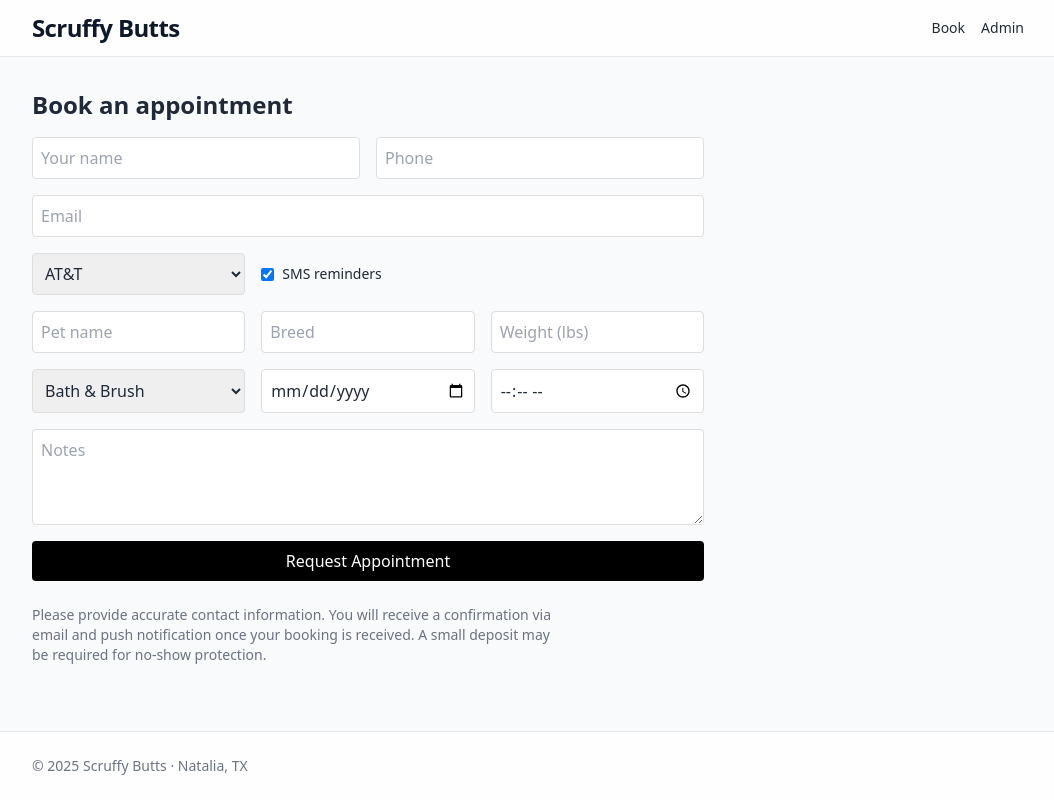
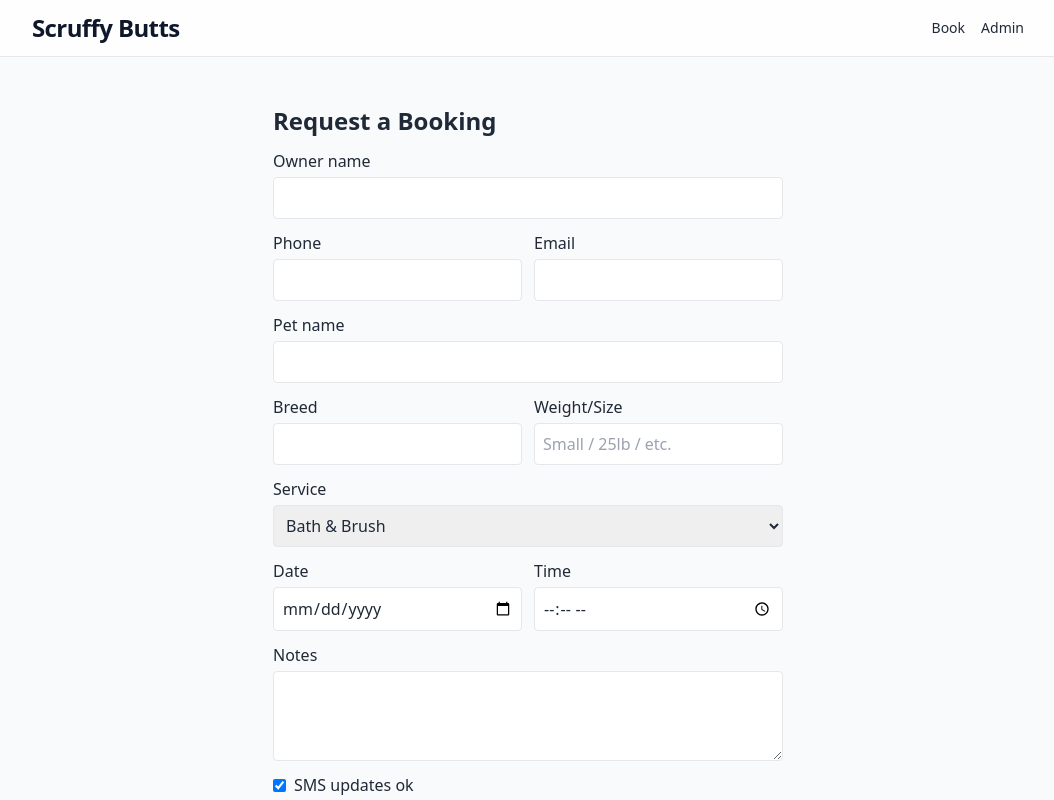
Before and after one commit to JimmysRanch/scruffy-butts-pwa-final, a Next.js app: page / in a window 1280 px wide. Shown: the top 800 px of the page, without its empty margins (112-1166 px from the left). Built offline with nearby package versions, Linux system fonts and the light colour scheme.

Commit message:
Update AppointmentForm.tsx

```diff
--- a/components/AppointmentForm.tsx
+++ b/components/AppointmentForm.tsx
@@ -1,85 +1,184 @@
-'use client'
-import { useState } from 'react'
+'use client';
+
+import React, { useState } from 'react';
+import { createClient } from '@supabase/supabase-js';
+
+// === Supabase client (your creds) ===
+const supa = createClient(
+  'https://tzbybtluhzntfhjexptw.supabase.co',
+  'eyJhbGciOiJIUzI1NiIsInR5cCI6IkpXVCJ9.eyJpc3MiOiJzdXBhYmFzZSIsInJlZiI6InR6YnlidGx1aHpudGZoamV4cHR3Iiwicm9sZSI6ImFub24iLCJpYXQiOjE3NTY0MTkxNzIsImV4cCI6MjA3MTk5NTE3Mn0.E-2Y9CupjktT67UwkCP3Bm7-cBDmkolk2RIo_sPyRHQ'
+);
+
+type FormState = {
+  ownerName: string;
+  phone: string;
+  email: string;
+  carrier: string;
+  smsOptIn: boolean;
+  petName: string;
+  breed: string;
+  weight: string; // we'll also use as size
+  service: string;
+  notes: string;
+  date: string; // YYYY-MM-DD
+  time: string; // HH:MM (24h)
+};
 
 export default function AppointmentForm() {
-  const [form, setForm] = useState({
-    ownerName: '', phone: '', email: '', carrier: 'AT&T', smsOptIn: true,
-    petName: '', breed: '', weight: '',
-    service: 'Bath & Brush', notes: '',
-    date: '', time: ''
-  })
-  const [submitting, setSubmitting] = useState(false)
-  const [ok, setOk] = useState<string | null>(null)
-  const [err, setErr] = useState<string | null>(null)
+  const [form, setForm] = useState<FormState>({
+    ownerName: '',
+    phone: '',
+    email: '',
+    carrier: 'AT&T',
+    smsOptIn: true,
+    petName: '',
+    breed: '',
+    weight: '',
+    service: 'Bath & Brush',
+    notes: '',
+    date: '',
+    time: '',
+  });
 
-  const change = (e: any) => {
-    const v = e.target.type === 'checkbox' ? e.target.checked : e.target.value
-    setForm({ ...form, [e.target.name]: v })
-  }
+  const [submitting, setSubmitting] = useState(false);
+  const [ok, setOk] = useState<string | null>(null);
+  const [err, setErr] = useState<string | null>(null);
 
-  const submit = async (e: any) => {
-    e.preventDefault()
-    setSubmitting(true); setOk(null); setErr(null)
+  const change = (e: React.ChangeEvent<HTMLInputElement | HTMLTextAreaElement | HTMLSelectElement>) => {
+    const v = (e.target as HTMLInputElement).type === 'checkbox'
+      ? (e.target as HTMLInputElement).checked
+      : e.target.value;
+    setForm({ ...form, [e.target.name]: v } as FormState);
+  };
+
+  // === helper that writes to Supabase ===
+  const submit = async (e: React.FormEvent) => {
+    e.preventDefault();
+    setSubmitting(true);
+    setOk(null);
+    setErr(null);
+
     try {
-      const res = await fetch('/api/appointments', {
-        method: 'POST',
-        headers: { 'Content-Type': 'application/json' },
-        body: JSON.stringify(form)
-      })
-      const data = await res.json()
-      if (!res.ok) throw new Error(data.error || 'Failed')
-      setOk('Appointment requested! Check your email/text for confirmation.')
+      if (!form.date || !form.time || !form.ownerName || !form.petName) {
+        throw new Error('Please fill date, time, owner name, and pet name.');
+      }
+
+      // 1) create booking row
+      const { data: booking, error: bErr } = await supa
+        .from('bookings')
+        .insert({
+          when_date: form.date,           // date column
+          when_time: form.time,           // text HH:MM
+          owner_name: form.ownerName,
+          status: 'booked',
+          // optional: created_at auto
+        })
+        .select('id')
+        .single();
+
+      if (bErr) throw bErr;
+      if (!booking?.id) throw new Error('No booking id returned.');
+
+      // 2) add dog linked to the booking
+      const { error: dErr } = await supa
+        .from('booking_dogs')
+        .insert({
+          booking_id: booking.id,
+          dog_name: form.petName,
+          size: form.weight || 'Medium',
+          service: form.service || 'Bath & Brush',
+          // you can add breed/notes as extra columns later if you add them in the table
+        });
+
+      if (dErr) throw dErr;
+
+      setOk('✅ Booking saved!');
+      // (optional) clear only some fields
+      setForm({ ...form, notes: '', date: '', time: '' });
     } catch (e: any) {
-      setErr(e.message)
+      setErr(e.message || 'Failed to save booking.');
     } finally {
-      setSubmitting(false)
+      setSubmitting(false);
     }
-  }
+  };
 
   return (
-    <form onSubmit={submit} className="grid gap-4 max-w-2xl">
-      <h2 className="text-2xl font-bold">Book an appointment</h2>
-      <div className="grid md:grid-cols-2 gap-4">
-        <input name="ownerName" placeholder="Your name" className="input" value={form.ownerName} onChange={change} required />
-        <input name="phone" placeholder="Phone" className="input" value={form.phone} onChange={change} required />
-        <input name="email" placeholder="Email" className="input md:col-span-2" value={form.email} onChange={change} />
-      </div>
-      <div className="grid md:grid-cols-3 gap-4">
-        <select name="carrier" className="input" value={form.carrier} onChange={change}>
-          <option>AT&T</option><option>Verizon</option><option>T-Mobile</option>
-          <option>Cricket</option><option>Boost Mobile</option><option>US Cellular</option>
-          <option>MetroPCS</option><option>Google Fi</option><option>Straight Talk</option>
-          <option>Other/Unknown</option>
-        </select>
-        <label className="flex items-center gap-2 text-sm">
-          <input type="checkbox" name="smsOptIn" checked={form.smsOptIn} onChange={change} />
-          SMS reminders
+    <form onSubmit={submit} className="grid gap-3 max-w-xl mx-auto p-4">
+      <h2 className="text-2xl font-bold">Request a Booking</h2>
+
+      {ok && <div className="p-2 rounded border border-green-300 bg-green-50 text-green-800">{ok}</div>}
+      {err && <div className="p-2 rounded border border-rose-300 bg-rose-50 text-rose-800">{err}</div>}
+
+      <label className="grid gap-1">
+        <span>Owner name</span>
+        <input name="ownerName" value={form.ownerName} onChange={change} className="border rounded p-2" required />
+      </label>
+
+      <div className="grid sm:grid-cols-2 gap-3">
+        <label className="grid gap-1">
+          <span>Phone</span>
+          <input name="phone" value={form.phone} onChange={change} className="border rounded p-2" />
+        </label>
+        <label className="grid gap-1">
+          <span>Email</span>
+          <input type="email" name="email" value={form.email} onChange={change} className="border rounded p-2" />
         </label>
       </div>
-      <div className="grid md:grid-cols-3 gap-4">
-        <input name="petName" placeholder="Pet name" className="input" value={form.petName} onChange={change} required />
-        <input name="breed" placeholder="Breed" className="input" value={form.breed} onChange={change} />
-        <input name="weight" placeholder="Weight (lbs)" className="input" value={form.weight} onChange={change} />
+
+      <label className="grid gap-1">
+        <span>Pet name</span>
+        <input name="petName" value={form.petName} onChange={change} className="border rounded p-2" required />
+      </label>
+
+      <div className="grid sm:grid-cols-2 gap-3">
+        <label className="grid gap-1">
+          <span>Breed</span>
+          <input name="breed" value={form.breed} onChange={change} className="border rounded p-2" />
+        </label>
+        <label className="grid gap-1">
+          <span>Weight/Size</span>
+          <input name="weight" value={form.weight} onChange={change} className="border rounded p-2" placeholder="Small / 25lb / etc." />
+        </label>
       </div>
-      <div className="grid md:grid-cols-3 gap-4">
-        <select name="service" className="input" value={form.service} onChange={change}>
+
+      <label className="grid gap-1">
+        <span>Service</span>
+        <select name="service" value={form.service} onChange={change} className="border rounded p-2">
           <option>Bath & Brush</option>
-          <option>Full Groom</option>
-          <option>Puppy Intro</option>
-          <option>Nail Trim</option>
+          <option>Full Groom (Small)</option>
+          <option>Full Groom (Medium)</option>
+          <option>Deshedding Add-on</option>
         </select>
-        <input type="date" name="date" className="input" value={form.date} onChange={change} required />
-        <input type="time" name="time" className="input" value={form.time} onChange={change} required />
+      </label>
+
+      <div className="grid sm:grid-cols-2 gap-3">
+        <label className="grid gap-1">
+          <span>Date</span>
+          <input type="date" name="date" value={form.date} onChange={change} className="border rounded p-2" required />
+        </label>
+        <label className="grid gap-1">
+          <span>Time</span>
+          <input type="time" name="time" value={form.time} onChange={change} className="border rounded p-2" required />
+        </label>
       </div>
-      <textarea name="notes" placeholder="Notes" className="input min-h-24" value={form.notes} onChange={change} />
-      <button disabled={submitting} className="rounded bg-black text-white px-4 py-2 disabled:opacity-50">
-        {submitting ? 'Submitting…' : 'Request Appointment'}
+
+      <label className="grid gap-1">
+        <span>Notes</span>
+        <textarea name="notes" value={form.notes} onChange={change} className="border rounded p-2" rows={3} />
+      </label>
+
+      <label className="inline-flex items-center gap-2">
+        <input type="checkbox" name="smsOptIn" checked={form.smsOptIn} onChange={change} />
+        <span>SMS updates ok</span>
+      </label>
+
+      <button
+        type="submit"
+        disabled={submitting}
+        className="px-4 py-2 rounded bg-black text-white disabled:opacity-50"
+      >
+        {submitting ? 'Submitting…' : 'Request Booking'}
       </button>
-      {ok && <p className="text-green-600">{ok}</p>}
-      {err && <p className="text-red-600">{err}</p>}
-      <style jsx>{`
-        .input { border: 1px solid #ddd; border-radius: 4px; padding: 8px; width: 100%; }
-      `}</style>
     </form>
-  )
+  );
 }
```
